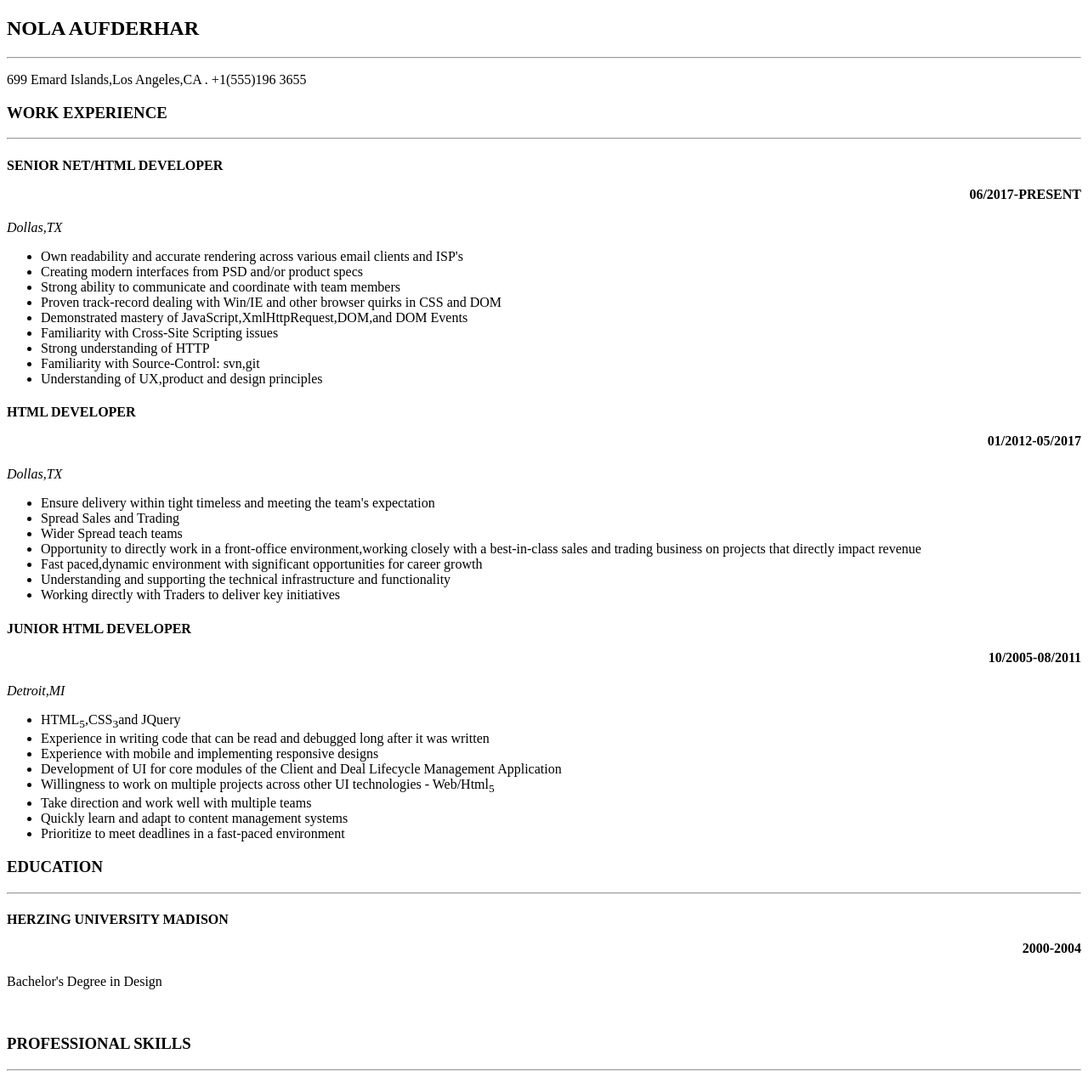
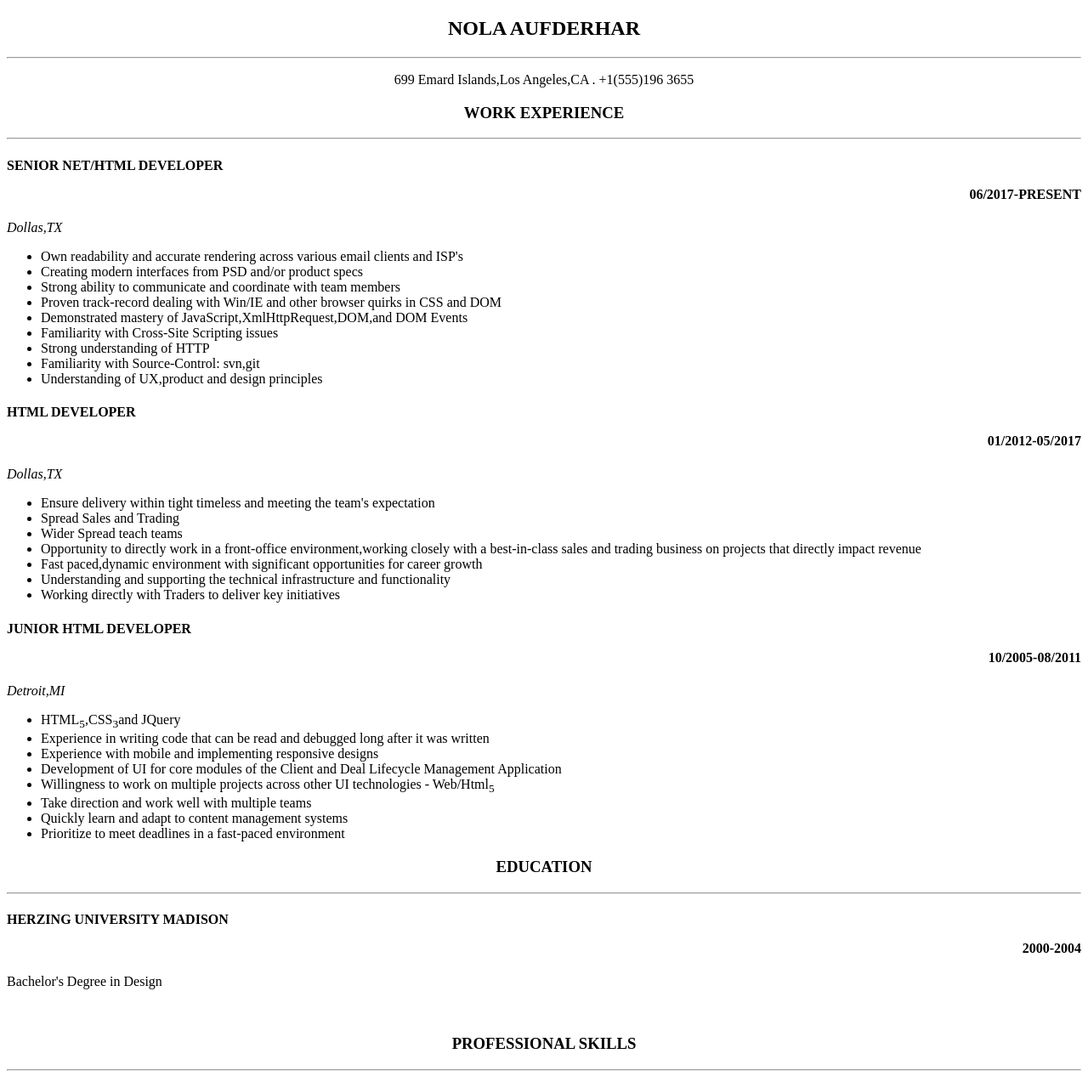
Before and after one commit to navdeep263-wq/FULL-STACK-training, a plain HTML site: page DAY_1/Assignment/Layout.html in a window 1280 px wide. Shown: the top 1273 px of the page at 85% size. Drawn offline with Linux system fonts and the light colour scheme.

Commit message:
Update Layout.html

```diff
--- a/DAY_1/Assignment/Layout.html
+++ b/DAY_1/Assignment/Layout.html
@@ -7,12 +7,12 @@
 </head>
 <body>
 
-        <h2>NOLA AUFDERHAR</h2>
+    <center> <h2>NOLA AUFDERHAR</h2></center>
 
     <hr>
-    <p>699 Emard Islands,Los Angeles,CA . +1(555)196 3655</p>
+    <center><p>699 Emard Islands,Los Angeles,CA . +1(555)196 3655</p></center>
     <h3>
-        <b>WORK EXPERIENCE</b>
+        <center>WORK EXPERIENCE</center>
     </h3>
     <hr>
     <h4>SENIOR NET/HTML DEVELOPER
@@ -60,7 +60,7 @@
  <li>Prioritize to meet deadlines in a fast-paced environment</li>
 </ul>
 <h3>
-    <b>EDUCATION</b>
+    <center>EDUCATION</center>
 </h3>
 <hr>
 <h4>
@@ -70,7 +70,7 @@
 <p>Bachelor's Degree in Design</p>
 <br>
 <h3>
-    <b>PROFESSIONAL SKILLS</b>
+    <center>PROFESSIONAL SKILLS</center>
 </h3>
 <hr>
 <ul>
```
